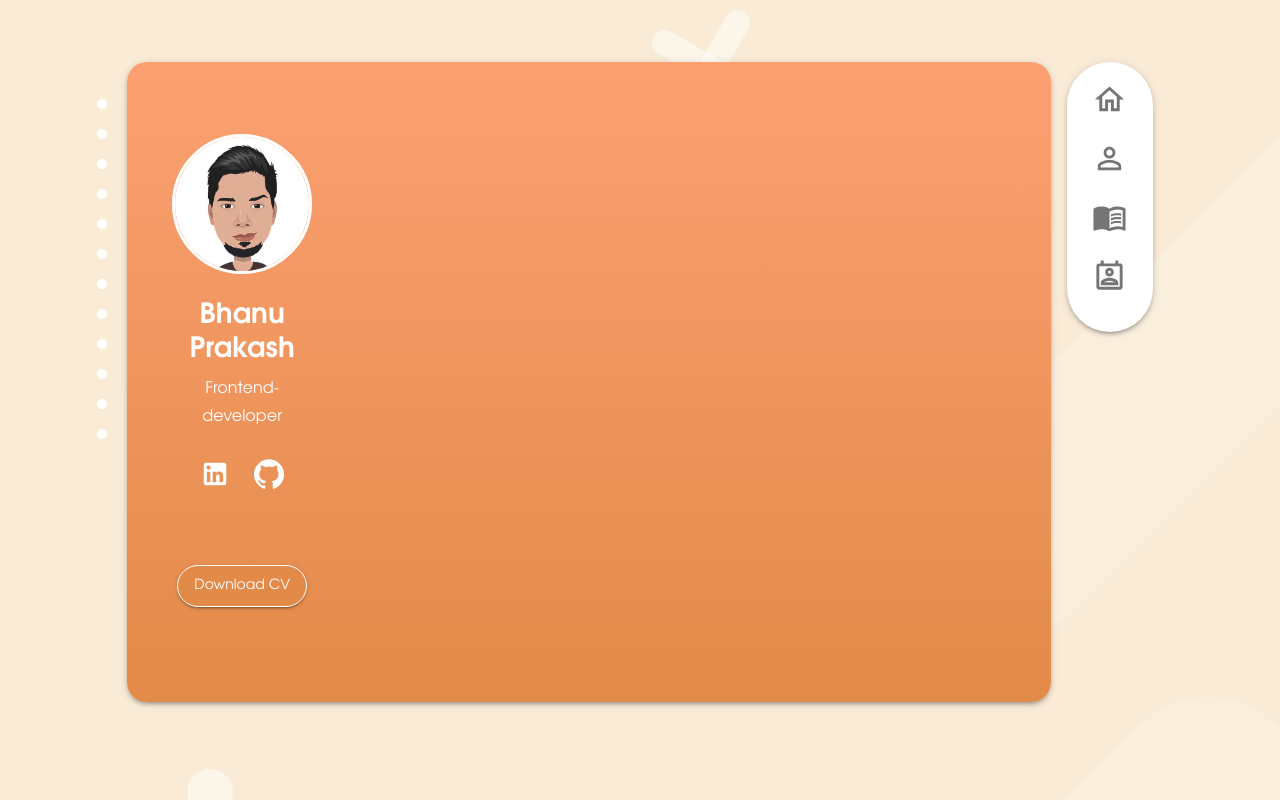
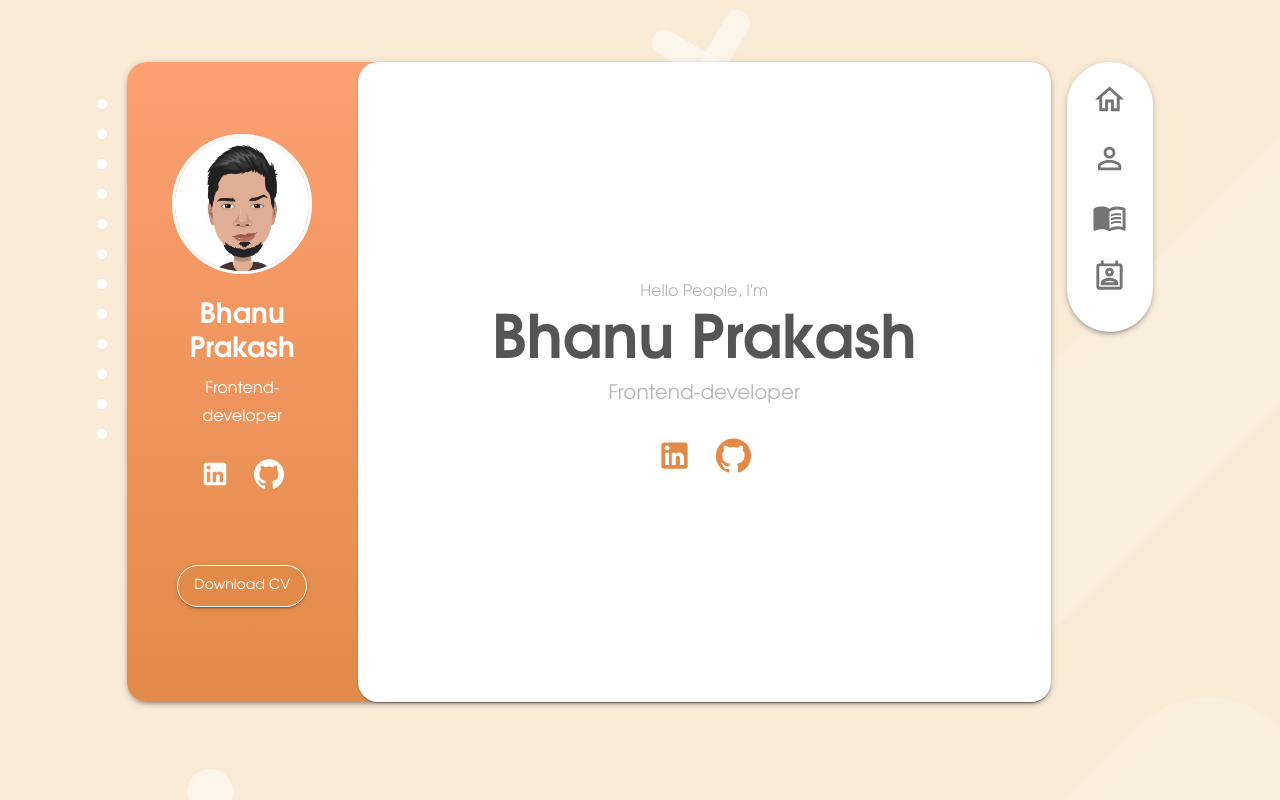
Before and after one commit to bhanu49/profile, a React (Create React App) app: page /profile in a window 1280 px wide. Built offline with nearby package versions, Linux system fonts and the light colour scheme; what react-google-maps would draw is missing.

Commit message:
url redirects

```diff
--- a/src/App.js
+++ b/src/App.js
@@ -1,6 +1,6 @@
 import './App.css';
 import { Container, Grid, Hidden, IconButton, makeStyles, Paper } from '@material-ui/core';
-import { Link, Route, Switch } from 'react-router-dom';
+import { Link, Route, Switch, Redirect } from 'react-router-dom';
 import Home from './components/home';
 import Resume from './components/resume';
 import About from './components/aboutMe';
@@ -73,8 +73,11 @@ const App = () => {
 
   const componentNav = (
     <Switch>
+      <Route exact path="/profile">
+        <Home />
+      </Route>
       <Route exact path="/">
-        <Home />
+        <Redirect to="/profile" />
       </Route>
       <Route exact path="/home">
         <Home />
```
